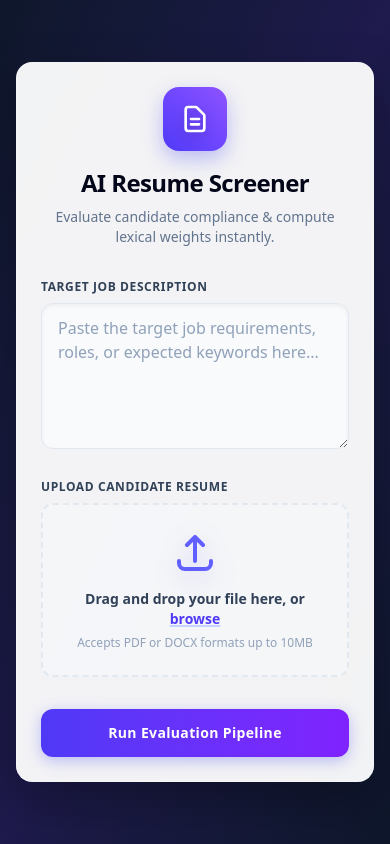
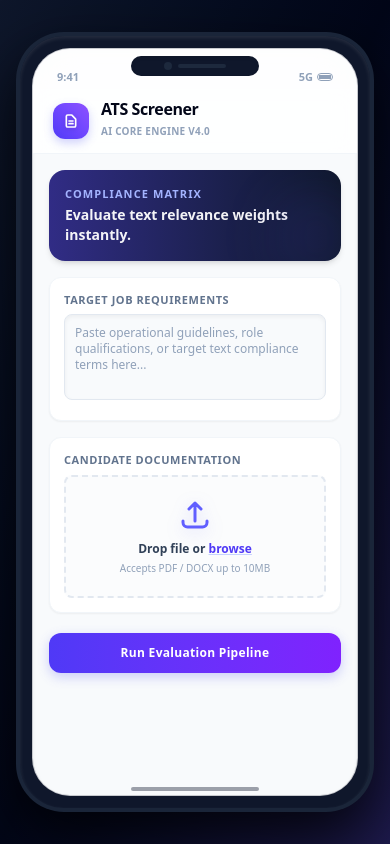
Before and after one commit to mithrarg/mithra, a Flask app: page / in a window 390 px wide. Run offline with Flask 3, Linux system fonts and the light colour scheme.

Commit message:
Revise index.html for mobile app layout and design
Updated the index.html file to enhance mobile responsiveness and improve user interface elements.

```diff
--- a/templates/index.html
+++ b/templates/index.html
@@ -3,44 +3,81 @@
 <head>
     <meta charset="UTF-8">
     <meta name="viewport" content="width=device-width, initial-scale=1.0">
-    <title>ATS Resume Screener</title>
+    <title>ATS Resume Screener - Mobile App</title>
     <!-- Tailwind CSS Engine CDN -->
     <script src="https://cdn.jsdelivr.net/npm/@tailwindcss/browser@4"></script>
     <style>
-        /* Smooth transition utility for structural 3D scaling */
+        /* Setup depth configurations for the mobile chassis */
         .perspective-container {
-            perspective: 1000px;
+            perspective: 1200px;
         }
-        .3d-card {
+        .mobile-device {
             transform-style: preserve-3d;
-            transition: transform 0.4s cubic-bezier(0.175, 0.885, 0.32, 1.275), box-shadow 0.4s ease;
+            transition: transform 0.5s cubic-bezier(0.175, 0.885, 0.32, 1.275), box-shadow 0.5s ease;
+        }
+        /* Mask out default scrollbars inside the device frame */
+        .no-scrollbar::-webkit-scrollbar {
+            display: none;
+        }
+        .no-scrollbar {
+            -ms-overflow-style: none;
+            scrollbar-width: none;
         }
     </style>
 </head>
-<body class="bg-gradient-to-br from-slate-900 via-indigo-950 to-slate-900 min-h-screen flex items-center justify-center p-4 sm:p-6 perspective-container">
+<body class="bg-gradient-to-br from-slate-900 via-slate-950 to-indigo-950 min-h-screen flex items-center justify-center p-4 perspective-container overflow-hidden">
 
-    <!-- Main Container Card with 3D Depth Properties -->
-    <div class="3d-card max-w-xl w-full bg-white/95 backdrop-blur-md rounded-2xl shadow-[0_20px_50px_rgba(0,0,0,0.3)] border border-white/20 p-6 sm:p-8 hover:scale-[1.01] hover:shadow-[0_30px_60px_rgba(99,102,241,0.2)]">
+    <!-- Outer Smartphone Frame Shell -->
+    <div class="mobile-device relative w-[375px] h-[780px] bg-slate-900 rounded-[48px] p-3 shadow-[0_25px_60px_rgba(0,0,0,0.8),_inset_0_2px_4px_rgba(255,255,255,0.1)] border-4 border-slate-800/80 hover:rotate-x-2 hover:rotate-y-[-2deg] hover:shadow-[0_35px_70px_rgba(99,102,241,0.25)]">
 
-        <!-- Header Section with 3D Styled Logo Mark -->
-        <div class="text-center mb-8">
-            <div class="inline-flex items-center justify-center w-16 h-16 rounded-2xl bg-gradient-to-tr from-indigo-600 to-violet-500 shadow-[0_8px_20px_rgba(99,102,241,0.4)] mb-4 transition-transform duration-300 hover:rotate-6 hover:scale-110">
-                <!-- Isometric Document Scan Graphic -->
-                <svg class="w-8 h-8 text-white filter drop-shadow-[0_4px_6px_rgba(0,0,0,0.2)]" fill="none" viewBox="0 0 24 24" stroke="currentColor" stroke-width="2">
+        <!-- Hardware Camera Notch Hardware Simulation Element -->
+        <div class="absolute top-5 left-1/2 -translate-x-1/2 w-32 h-5 bg-slate-900 rounded-full z-30 flex items-center justify-center gap-1.5 shadow-inner">
+            <div class="w-2 h-2 rounded-full bg-slate-800"></div>
+            <div class="w-12 h-1 bg-slate-800 rounded-full"></div>
+        </div>
+
+        <!-- Inner App Canvas Screen -->
+        <div class="w-full h-full bg-slate-50 rounded-[38px] overflow-hidden relative flex flex-col border border-slate-950/20 shadow-inner">
+
+            <!-- Mobile App Global Status Bar (Spacer for Camera Notch Area) -->
+            <div class="h-10 bg-white/80 backdrop-blur-md shrink-0 w-full z-20 flex items-end justify-between px-6 pb-1 text-[11px] font-bold text-slate-400 select-none">
+                <span>9:41</span>
+                <div class="flex items-center gap-1">
+                    <span>5G</span>
+                    <div class="w-4 h-2 border border-slate-400 rounded-sm p-px flex items-center"><div class="w-full h-full bg-slate-400 rounded-2xs"></div></div>
+                </div>
+            </div>
+
+            <!-- Sticky Top Navigation Bar Header Component -->
+            <header class="bg-white/85 backdrop-blur-md border-b border-slate-100 px-5 py-3 shrink-0 z-20 flex items-center gap-3">
+                <div class="w-9 h-9 rounded-xl bg-gradient-to-tr from-indigo-600 to-violet-500 shadow-[0_4px_10px_rgba(99,102,241,0.3)] flex items-center justify-center shrink-0 transition-transform hover:scale-105">
+                    <svg class="w-4 h-4 text-white filter drop-shadow-sm" fill="none" viewBox="0 0 24 24" stroke="currentColor" stroke-width="2.5">
                         <path stroke-linecap="round" stroke-linejoin="round" d="M9 12h6m-6 4h6m2 5H7a2 2 0 01-2-2V5a2 2 0 012-2h5.586a1 1 0 01.707.293l5.414 5.414a1 1 0 01.293.707V19a2 2 0 01-2 2z" />
                     </svg>
                 </div>
-            <h1 class="text-2xl sm:text-3xl font-extrabold text-slate-950 tracking-tight">AI Resume Screener</h1>
-            <p class="text-sm text-slate-500 mt-2 font-medium">Evaluate candidate compliance & compute lexical weights instantly.</p>
+                <div>
+                    <h1 class="text-base font-extrabold text-slate-950 tracking-tight leading-none">ATS Screener</h1>
+                    <span class="text-[10px] text-slate-400 font-semibold tracking-wide uppercase mt-0.5 inline-block">AI Core Engine v4.0</span>
+                </div>
+            </header>
+
+            <!-- Scrollable Internal App Content Section Body Viewport Zone -->
+            <main class="flex-1 overflow-y-auto p-4 no-scrollbar space-y-4 pb-8">
+
+                <!-- Welcome Promo Banner -->
+                <div class="bg-gradient-to-r from-indigo-900 to-slate-900 rounded-2xl p-4 text-white shadow-md relative overflow-hidden group">
+                    <div class="absolute -right-6 -bottom-6 w-24 h-24 bg-indigo-500/10 rounded-full blur-xl transition-all duration-500 group-hover:scale-150"></div>
+                    <p class="text-[11px] uppercase font-bold text-indigo-300 tracking-widest">Compliance Matrix</p>
+                    <h2 class="text-sm font-bold mt-0.5 text-white/95">Evaluate text relevance weights instantly.</h2>
                 </div>
 
-        <!-- Flash Messaging System -->
+                <!-- Flash Messaging System Notifications Render Port Block -->
                 {% with messages = get_flashed_messages() %}
                   {% if messages %}
-            <div class="mb-6 p-4 bg-rose-50 border border-rose-100 text-rose-800 text-sm rounded-xl shadow-inner animate-fade-in">
+                    <div class="p-3 bg-rose-50 border border-rose-100 text-rose-800 text-xs rounded-xl shadow-inner animate-fade-in">
                         {% for message in messages %}
                             <p class="font-semibold flex items-center gap-2">
-                        <svg class="w-4 h-4 text-rose-500 shrink-0" fill="currentColor" viewBox="0 0 20 20"><path fill-rule="evenodd" d="M18 10a8 8 0 11-16 0 8 8 0 0116 0zm-7 4a1 1 0 11-2 0 1 1 0 012 0zm-1-9a1 1 0 00-1 1v4a1 1 0 102 0V6a1 1 0 00-1-1z" clip-rule="evenodd"></path></svg>
+                                <svg class="w-3.5 h-3.5 text-rose-500 shrink-0" fill="currentColor" viewBox="0 0 20 20"><path fill-rule="evenodd" d="M18 10a8 8 0 11-16 0 8 8 0 0116 0zm-7 4a1 1 0 11-2 0 1 1 0 012 0zm-1-9a1 1 0 00-1 1v4a1 1 0 102 0V6a1 1 0 00-1-1z" clip-rule="evenodd"></path></svg>
                                 {{ message }}
                             </p>
                         {% endfor %}
@@ -48,25 +85,25 @@
                   {% endif %}
                 {% endwith %}
 
-        <!-- Main Submission Form pointing to /results processing route -->
-        <form action="/results" method="POST" enctype="multipart/form-data" class="space-y-6">
+                <!-- Main Application Control Form Wrapper Element Instance -->
+                <form action="/results" method="POST" enctype="multipart/form-data" class="space-y-4">
 
-            <!-- Job Description Field Section -->
-            <div class="group">
-                <label for="job_description" class="block text-xs font-bold uppercase tracking-wider text-slate-700 mb-2 group-focus-within:text-indigo-600 transition-colors">Target Job Description</label>
+                    <!-- Job Description Interactive Input Container Field Wrapper -->
+                    <div class="bg-white border border-slate-100 rounded-xl p-3.5 shadow-xs group transition-all duration-300 hover:shadow-sm">
+                        <label for="job_description" class="block text-[11px] font-bold uppercase tracking-wider text-slate-500 mb-1.5 group-focus-within:text-indigo-600 transition-colors">Target Job Requirements</label>
                         <textarea
                             name="job_description"
                             id="job_description"
-                    rows="5"
-                    placeholder="Paste the target job requirements, roles, or expected keywords here..."
-                    class="w-full px-4 py-3 bg-slate-50 border border-slate-200 rounded-xl text-slate-800 placeholder-slate-400 focus:outline-none focus:ring-2 focus:ring-indigo-500/20 focus:border-indigo-500 focus:bg-white transition-all resize-y shadow-inner"
+                            rows="4"
+                            placeholder="Paste operational guidelines, role qualifications, or target text compliance terms here..."
+                            class="w-full text-xs p-2.5 bg-slate-50 border border-slate-200 rounded-lg text-slate-800 placeholder-slate-400 focus:outline-none focus:ring-2 focus:ring-indigo-500/10 focus:border-indigo-500 focus:bg-white transition-all resize-none shadow-inner"
                         >{% if request.form.get('job_description') %}{{ request.form.get('job_description') }}{% endif %}</textarea>
                     </div>
 
-            <!-- Custom Interactive File Upload Component Zone -->
-            <div>
-                <label class="block text-xs font-bold uppercase tracking-wider text-slate-700 mb-2">Upload Candidate Resume</label>
-                <div class="group/upload relative border-2 border-dashed border-slate-200 rounded-xl hover:border-indigo-500 transition-all duration-300 bg-slate-50/50 hover:bg-indigo-50/20 hover:shadow-[0_10px_30px_rgba(99,102,241,0.05)]">
+                    <!-- File Drag Drop Native Upload Framework Component Node -->
+                    <div class="bg-white border border-slate-100 rounded-xl p-3.5 shadow-xs">
+                        <label class="block text-[11px] font-bold uppercase tracking-wider text-slate-500 mb-1.5">Candidate Documentation</label>
+                        <div class="group/upload relative border-2 border-dashed border-slate-200 rounded-lg hover:border-indigo-500 transition-all duration-300 bg-slate-50/50 hover:bg-indigo-50/10">
                             <input
                                 type="file"
                                 name="resume"
@@ -76,40 +113,45 @@
                                 class="absolute inset-0 w-full h-full opacity-0 cursor-pointer z-10"
                                 onchange="updateFilename(this)"
                             />
-                    <div class="p-6 sm:p-8 text-center pointer-events-none transition-transform duration-300 group-hover/upload:scale-[1.02]">
-                        <!-- 3D Layered Cloud Icon Construct -->
-                        <div class="relative w-12 h-12 mx-auto mb-3 filter drop-shadow-[0_8px_12px_rgba(99,102,241,0.3)]">
-                            <svg class="text-indigo-500 w-12 h-12 transition-transform duration-300 group-hover/upload:-translate-y-1" fill="none" viewBox="0 0 24 24" stroke="currentColor" stroke-width="2">
+                            <div class="p-5 text-center pointer-events-none transition-transform duration-300 group-hover/upload:scale-[1.01]">
+                                <div class="relative w-9 h-9 mx-auto mb-2 filter drop-shadow-[0_4px_8px_rgba(99,102,241,0.25)]">
+                                    <svg class="text-indigo-500 w-9 h-9 transition-transform duration-300 group-hover/upload:-translate-y-0.5" fill="none" viewBox="0 0 24 24" stroke="currentColor" stroke-width="2">
                                         <path stroke-linecap="round" stroke-linejoin="round" d="M4 16v1a3 3 0 003 3h10a3 3 0 003-3v-1m-4-8l-4-4m0 0L8 8m4-4v12" />
                                     </svg>
                                 </div>
-                        <p id="file-label-text" class="text-sm font-semibold text-slate-700 transition-colors group-hover/upload:text-slate-900">
-                            Drag and drop your file here, or <span class="text-indigo-600 font-bold underline decoration-2 decoration-indigo-200 group-hover/upload:decoration-indigo-500 transition-all">browse</span>
+                                <p id="file-label-text" class="text-xs font-semibold text-slate-700 transition-colors group-hover/upload:text-slate-900">
+                                    Drop file or <span class="text-indigo-600 font-bold underline decoration-indigo-200 group-hover/upload:decoration-indigo-500">browse</span>
                                 </p>
-                        <p class="text-xs text-slate-400 mt-1.5 font-medium">Accepts PDF or DOCX formats up to 10MB</p>
+                                <p class="text-[10px] text-slate-400 mt-1 font-medium">Accepts PDF / DOCX up to 10MB</p>
                             </div>
                         </div>
                     </div>
 
-            <!-- 3D Tactile Action Button -->
-            <div class="pt-2">
+                    <!-- Tactile Form Submission Action Control Layer Container -->
+                    <div class="pt-1">
                         <button
                             type="submit"
-                    class="w-full py-3.5 px-4 bg-gradient-to-r from-indigo-600 to-violet-600 hover:from-indigo-500 hover:to-violet-500 text-white font-bold rounded-xl shadow-[0_4px_15px_rgba(99,102,241,0.4)] hover:shadow-[0_8px_25px_rgba(99,102,241,0.5)] transition-all duration-300 active:scale-[0.98] transform cursor-pointer text-center tracking-wide text-sm"
+                            class="w-full py-3 px-4 bg-gradient-to-r from-indigo-600 to-violet-600 hover:from-indigo-500 hover:to-violet-500 text-white font-bold rounded-xl shadow-[0_4px_12px_rgba(99,102,241,0.3)] hover:shadow-[0_6px_18px_rgba(99,102,241,0.4)] transition-all duration-300 active:scale-[0.97] transform cursor-pointer text-center tracking-wide text-xs"
                         >
                             Run Evaluation Pipeline
                         </button>
                     </div>
 
                 </form>
+            </main>
+
+            <!-- Device Virtual Screen Home Indicator Base Safety Layer -->
+            <div class="absolute bottom-1 left-1/2 -translate-x-1/2 w-32 h-1 bg-slate-900/40 rounded-full z-20"></div>
+
+        </div>
     </div>
 
-    <!-- Interface Script Elements -->
+    <!-- Interface Script Logic Infrastructure Core Blocks -->
     <script>
         function updateFilename(input) {
             const textDisplay = document.getElementById('file-label-text');
             if (input.files && input.files[0]) {
-                textDisplay.innerHTML = `Selected File: <span class="text-indigo-600 font-bold break-all">${input.files[0].name}</span>`;
+                textDisplay.innerHTML = `Selected: <span class="text-indigo-600 font-bold break-all">${input.files[0].name}</span>`;
             }
         }
     </script>
```
Lines whose indentation alone changed are shown as unchanged.
